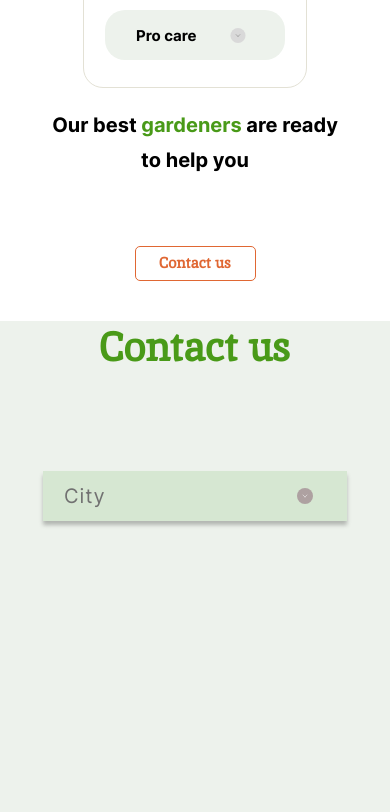
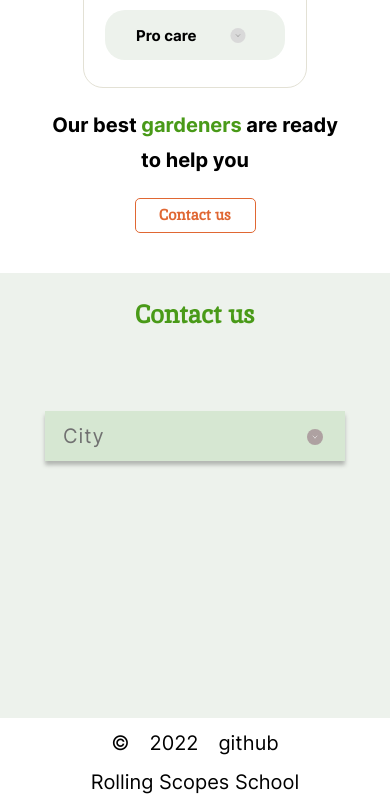
Before and after one commit to Yaugenkosach/Plants, a plain HTML site: page plants/index.html in a window 390 px wide. Shown: the part 4281-5093 px from the top of the page. Drawn offline with Linux system fonts and the light colour scheme; files whose address does not match are found by name.

Commit message:
feat: add mobile adaptive for contacts section

```diff
--- a/plants/css/style.css
+++ b/plants/css/style.css
@@ -1191,6 +1191,7 @@ details{
 
   .prices {
     min-height: 100%;
+    height: 100%;
     padding-bottom: 6px;
   }
 
@@ -1276,8 +1277,36 @@ details{
     padding-top: 20px;
   }
 
+  .contacts-title-text {
+    font-size: 25px;
+    line-height: 33px;
+    padding-top: 25px;
+  }
+
+  .contacts-content {
+    padding-top: 80px;
+    padding-bottom: 133px;
+  }
 
   .contacts-accordeon {
-    width: 304px;
+    width: 300px;
+  }
+
+  .contacts-accordeon-text {
+    padding-left: 18px;
+  }
+
+  .contacts-accordeon-text:before {
+    right: 22px;
+    top: 18px;
+  }
+
+  .contacts-pic-tablet {
+    width: 100px;
+    height: 124px;
+    margin-left: 0;
+    background-size: 100%;
+    background-repeat: no-repeat;
+    margin-right: 5px;
   }
 }
```
